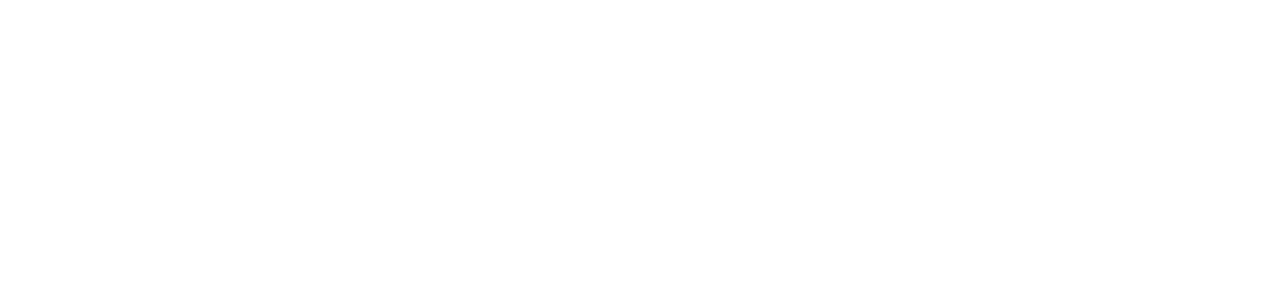
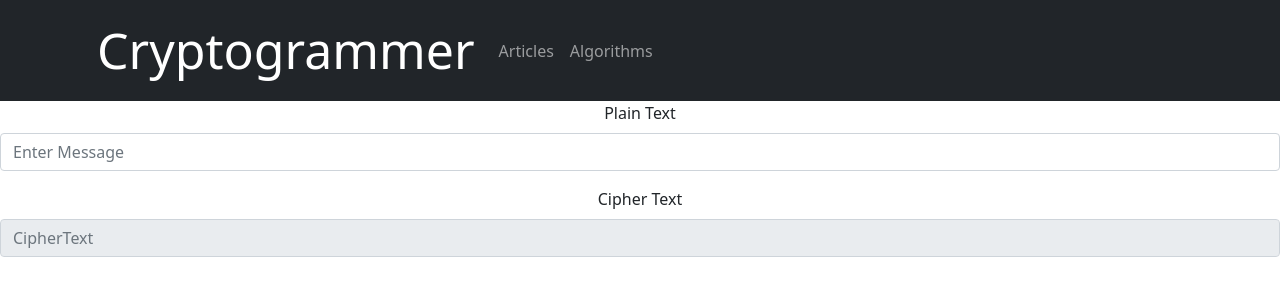
Before and after one commit to shadowasphodel2919/Cryptogrammer, a React (Create React App) app: page /algorithms/atbash in a window 1280 px wide. Before the commit this address had no page. Shown: the top 300 px of the page. Built offline with nearby package versions, Linux system fonts and the light colour scheme.

Commit message:
Added atbash cipher

```diff
--- a/src/Algorithms.jsx
+++ b/src/Algorithms.jsx
@@ -6,6 +6,7 @@
             <Link as={Link} to="caeser">Caeser Cipher</Link>
             <Link as={Link} to="vignere">Vignere Cipher</Link>
             <Link as={Link} to="playfair">Playfair Cipher</Link>
+            <Link as={Link} to="atbash">Atbash Cipher</Link>
         </section>
     </div>);
 }
--- /dev/null
+++ b/src/Algos/Atbash.jsx
@@ -0,0 +1,42 @@
+
+import Button from 'react-bootstrap/Button';
+import Form from 'react-bootstrap/Form';
+import { useState, useEffect } from "react";
+
+const Atbash = () => {
+
+    const [message, setMessage] = useState("");
+    const [cipher, setCipher] = useState("");
+    useEffect(() => {
+      setCipher(message);
+      let text = message
+      let cipherText = ''
+      let fw = 'abcdefghijklmnopqrstuvwxyz'
+      let bw = 'zxywuvtsrqponmlkjihgfedcba'
+      for(let i = 0; i < text.length; i++){
+        if(text.charAt(i).toUpperCase()===text.charAt(i)){
+            //uppercase
+            cipherText += bw.charAt(fw.indexOf(text.charAt(i).toLowerCase())).toUpperCase()
+        }else
+        cipherText += bw.charAt(fw.indexOf(text.charAt(i)))
+      }
+      console.log(cipherText);
+      setCipher(cipherText)
+    }, [message])
+    return (
+        <Form>
+            <Form.Group className='mb-3' controlId='message'>
+                <Form.Label>Plain Text</Form.Label>
+                <Form.Control type='text'  onChange={(e)=>setMessage(e.target.value)} placeholder='Enter Message' />
+            </Form.Group>
+            <Form.Group className='mb-3' controlId='cipher'>
+                <Form.Label>Cipher Text</Form.Label>
+                <Form.Control type='text' value={cipher} placeholder='CipherText' readOnly />
+            </Form.Group>
+        </Form>
+    )
+}
+
+//A B C D E F G H I J K L M
+//Z Y X W V U T S R Q P O N
+export default Atbash
--- a/src/App.js
+++ b/src/App.js
@@ -9,6 +9,7 @@
 import { Caeser } from './Algos/Caeser';
 import { Vignere } from './Algos/Vignere';
 import { Playfair } from './Algos/Playfair';
+import Atbash from './Algos/Atbash';
 
 function App() {
   return (
@@ -22,6 +23,7 @@
           <Route path="algorithms/caeser"element={<Caeser/>} />
           <Route path="algorithms/vignere"element={<Vignere/>} />
           <Route path="algorithms/playfair"element={<Playfair/>} />
+          <Route path="algorithms/atbash" element={<Atbash />} />
           </Route>
       </Routes>
     </BrowserRouter>
--- a/src/Articles.jsx
+++ b/src/Articles.jsx
@@ -1,3 +1,4 @@
 export const Articles = () => {
-    return (<div>Hey</div>);
+
+    return (<div className="blogs"></div>);
 }
```
